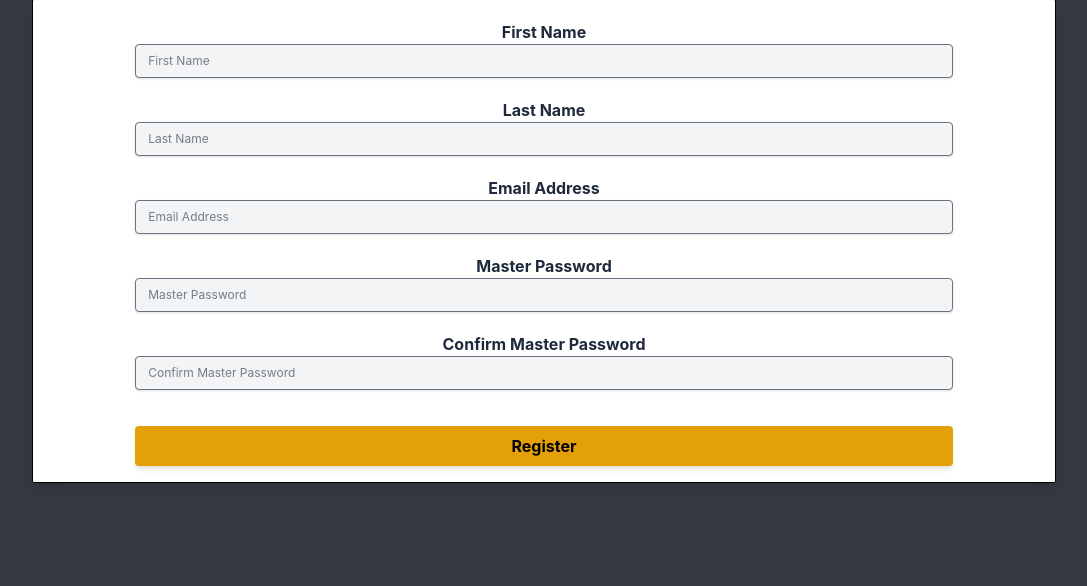
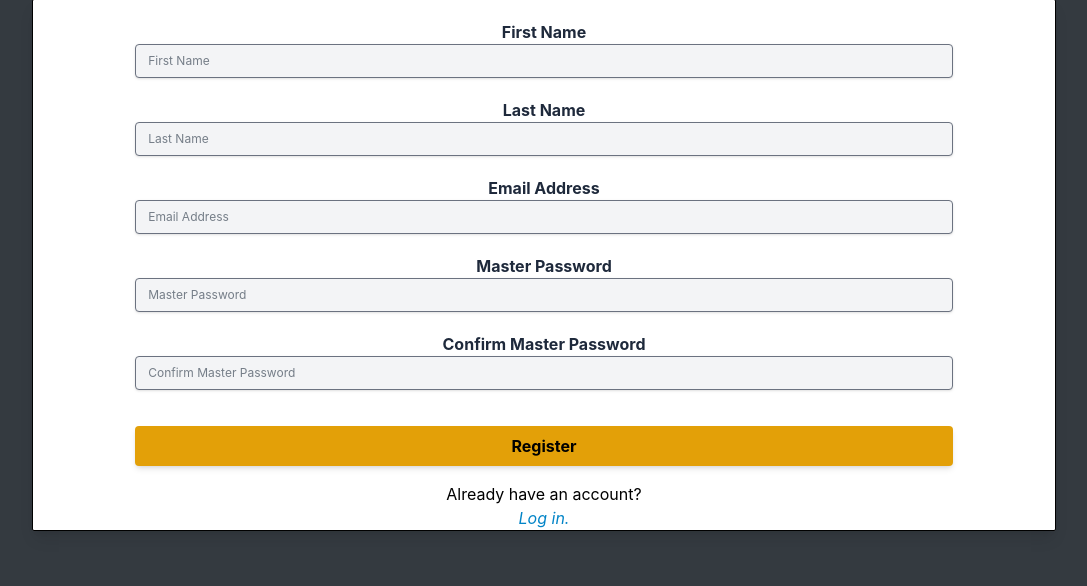
Before and after one commit to MrFellox/pyvault, a Flask app: page /register in a window 1280 px wide. Shown: the part 153-739 px from the top of the page, without its empty margins (96-1183 px from the left). Run offline with Flask 2, Linux system fonts and the light colour scheme; some libraries are stand-ins or nearby versions.

Commit message:
Added sign up and register links on forms

```diff
--- a/pyvault/static/css/main.css
+++ b/pyvault/static/css/main.css
@@ -553,11 +553,6 @@ Ensure the default browser behavior of the `hidden` attribute.
   margin-bottom: 1rem;
 }
 
-.mx-64 {
-  margin-left: 16rem;
-  margin-right: 16rem;
-}
-
 .my-5 {
   margin-top: 1.25rem;
   margin-bottom: 1.25rem;
@@ -577,6 +572,10 @@ Ensure the default browser behavior of the `hidden` attribute.
 
 .mb-6 {
   margin-bottom: 1.5rem;
+}
+
+.mb-4 {
+  margin-bottom: 1rem;
 }
 
 .block {
@@ -788,6 +787,10 @@ Ensure the default browser behavior of the `hidden` attribute.
   font-weight: 600;
 }
 
+.italic {
+  font-style: italic;
+}
+
 .text-white {
   --tw-text-opacity: 1;
   color: rgb(255 255 255 / var(--tw-text-opacity));
@@ -816,6 +819,11 @@ Ensure the default browser behavior of the `hidden` attribute.
 .text-black {
   --tw-text-opacity: 1;
   color: rgb(0 0 0 / var(--tw-text-opacity));
+}
+
+.text-sky-600 {
+  --tw-text-opacity: 1;
+  color: rgb(2 132 199 / var(--tw-text-opacity));
 }
 
 .subpixel-antialiased {
--- a/pyvault/templates/login.html
+++ b/pyvault/templates/login.html
@@ -42,6 +42,8 @@ Login
                 {{ form.submit(class = 'my-4 text-black font-bold px-4 py-2 bg-yellow-400 rounded shadow-md
                 hover:shadow-yellow-500 duration-200') }}
             </form>
+            <p class='text-black '>Don't have an account?</p>
+            <a class='italic text-sky-600 mb-4' href='{{ url_for("register") }}'>Sign up.</a>
         </div>
     </div>
 </div>
--- a/pyvault/templates/register.html
+++ b/pyvault/templates/register.html
@@ -84,6 +84,8 @@ PyVault - Register
                 {{ form.submit(class = 'my-4 text-black font-bold w-4/5 px-4 py-2 bg-yellow-400 rounded shadow-md
                 hover:shadow-yellow-500 duration-200') }}
             </form>
+            <p class='text-black '>Already have an account?</p>
+            <a class='italic text-sky-600 mb-4' href='{{ url_for("login") }}'>Log in.</a>
         </div>
     </div>
     {% endblock %}
```
